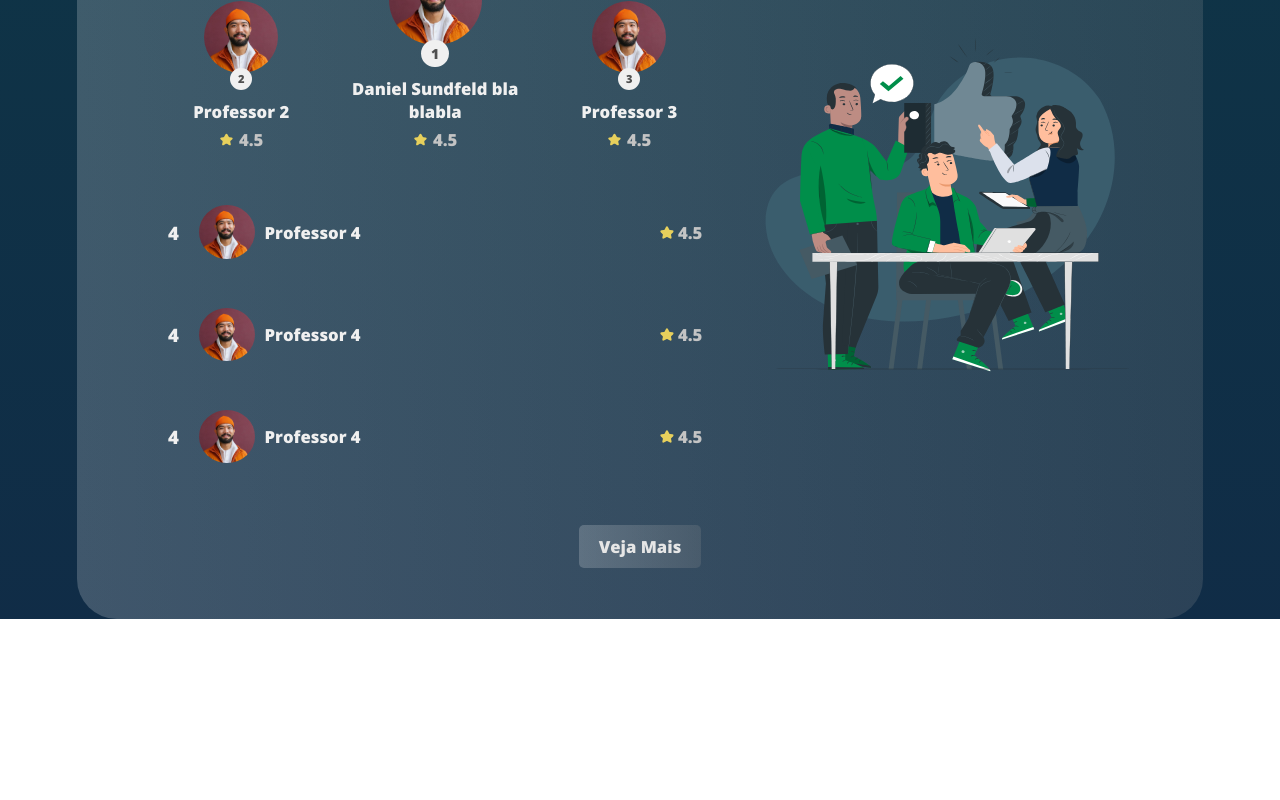
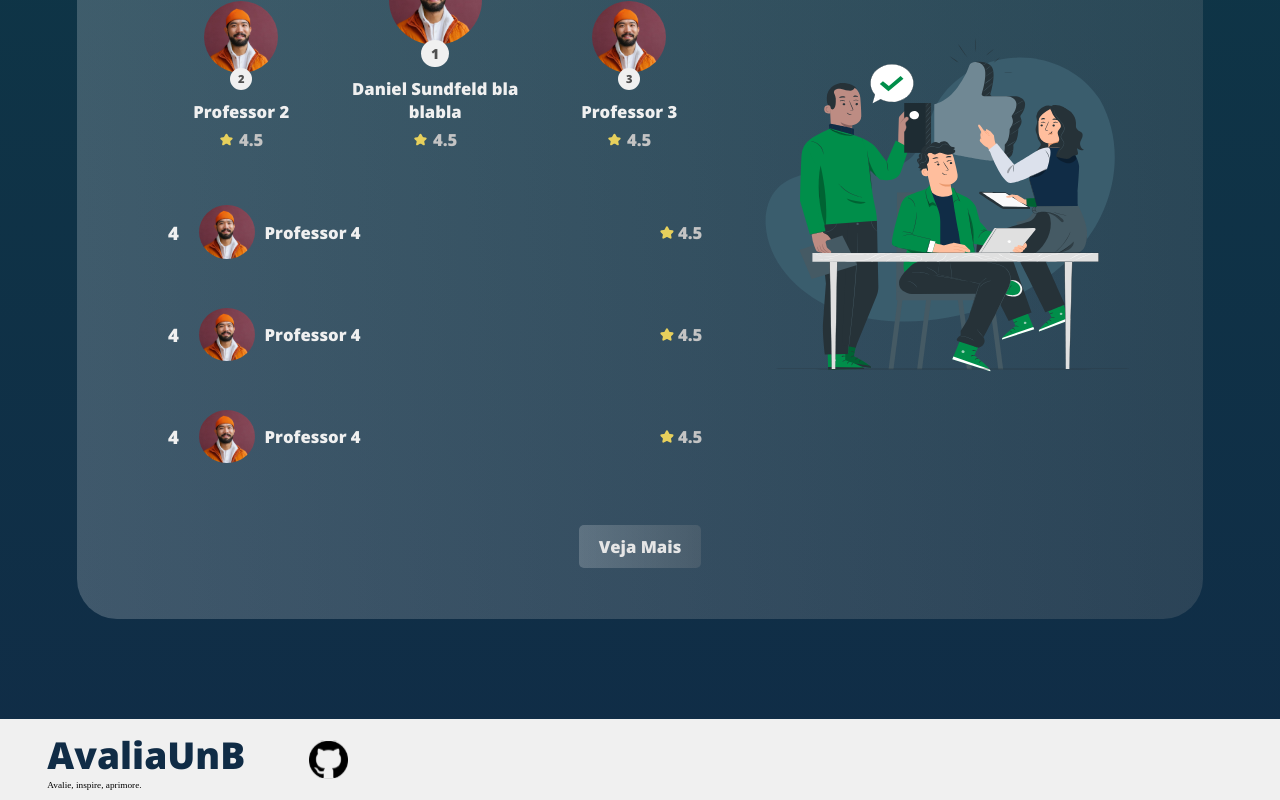
Before and after one commit to unb-mds/2024-1-squad04, a Vue app in the folder vue-app/: page /home in a window 1280 px wide. Shown: the part 1466-2266 px from the top of the page. Before the commit the page ends 2085 px from the top, so only its background shows below. Built offline with nearby package versions, Linux system fonts and the light colour scheme.

Commit message:
alterações gerais

```diff
--- /dev/null
+++ b/vue-app/src/components/Footer.vue
@@ -0,0 +1,74 @@
+<template>
+
+  <div class = 'footer-div'>
+
+
+      <footer class="container">
+
+        <div class = "footer">
+          <a href="/landingPage" class="footer-logo-a">AvaliaUnB</a>
+          <a class="sub-texto" >Avalie, inspire, aprimore.</a>
+        </div>
+
+        <img src="../assets/ghlogo.svg" class="ghpage" href="https://unb-mds.github.io/2024-1-squad04/" alt="GitHubPage"/>
+     </footer>
+
+  </div>
+
+
+
+</template>
+
+<script>
+export default {
+  name: "FooterBar",
+};
+</script>
+
+<style>
+
+
+  .container{
+    display: flex;
+    flex: 1;
+    justify-content: flex-start;
+  }
+
+  .ghpage{
+    margin-left: 5%;
+    width: 3%;
+    padding: 0;
+  }
+
+  .footer-div{
+      padding-top: 10px;
+      padding-bottom: 10px;
+
+      background-color: #F0F0F0;
+      width: 100vw;
+      height: auto;
+      display: flex;
+      align-items: center;
+  }
+  .footer{
+      display: grid;
+      margin-left: 3.7vw;
+  }
+  .footer-logo-a{
+      font-size: 4rem;
+      font-family: 'Open Sans', sans-serif;
+      color: #102C46;
+      text-decoration: none;
+      font-weight:900;
+  }
+
+  @media screen and (max-width: 800px) {
+
+    .footer{
+      display: none;
+    }
+
+
+  }
+
+</style>
--- a/vue-app/src/components/NavbarHome.vue
+++ b/vue-app/src/components/NavbarHome.vue
@@ -4,13 +4,13 @@
     <div class="nav-mobile">
         <ul class="itens-mobile">
             <li class="item">
-                <img class="icons-mobile" src="../assets/home-casinha.svg">
+                <img class="icons-mobile" src="../assets/home-casinha.svg" @click.prevent = 'HandleHome'>
                 <p class="name">Home</p>
 
             </li>
 
             <li class="item">
-                <img class="icons-mobile" src="../assets/professor.svg">
+                <img class="icons-mobile" src="../assets/professor.svg" @click.prevent = 'HandleProfessors'>
                 <p class="name">Professores</p>
             </li>
 
--- a/vue-app/src/pages/HomePage.vue
+++ b/vue-app/src/pages/HomePage.vue
@@ -45,6 +45,8 @@
                     <button class="veja-mais"> Veja Mais</button>
                 </div>
             </div>
+            <FooterBar/>
+
 
         </div>
 
@@ -60,6 +62,8 @@ import NavBar from '../components/NavbarHome.vue'
 import CardProfessor from '../components/CardProfessorHomeComponent.vue'
 import CardProfessorTopRest from '../components/CardProfessorTopRestComponent.vue'
 import router from '../routes/index.js'
+import FooterBar from '../components/Footer.vue'
+
 
 export default {
 
@@ -68,6 +72,7 @@ export default {
         NavBar, // Registre o componente
         CardProfessor,
         CardProfessorTopRest,
+        FooterBar,
     },
 
 
--- a/vue-app/src/pages/ProfessorPage.vue
+++ b/vue-app/src/pages/ProfessorPage.vue
@@ -1,7 +1,7 @@
 <template>
     <div class = 'home'>
         <NavBar/>
-
+        <FooterBar/>
 
 
     </div>
@@ -10,11 +10,13 @@
 <script>
     import router from '../routes/index';
     import NavBar from '../components/NavbarHome.vue';
+    import FooterBar from '../components/Footer.vue';
 
     export default{
         //registrando o componente
         components: {
             NavBar,
+            FooterBar,
         },
 
         name: "ProfessorPage",
--- a/vue-app/src/routes/index.js
+++ b/vue-app/src/routes/index.js
@@ -48,12 +48,13 @@ const router = createRouter({
             path: '/cadastro',
             name: 'cadastro',
             component: Cadastro,
+            beforeEnter: beforeEnterCheck //Colocado aqui para testes, retirar de cadastro e colocar em home
         },
 
         {
             path: '/home',
             name: 'home',
-            component: Home
+            component: Home,
             //beforeEnter: beforeEnterCheck
         },
 
@@ -61,7 +62,7 @@ const router = createRouter({
             path: '/landingpage',
             name: 'landing',
             component: Landing,
-            beforeEnter: beforeEnterCheck
+
 
         },
 
```
Also changed, not shown: vue-app/src/assets/ghlogo.svg (added). Lines whose indentation alone changed are shown as unchanged.
